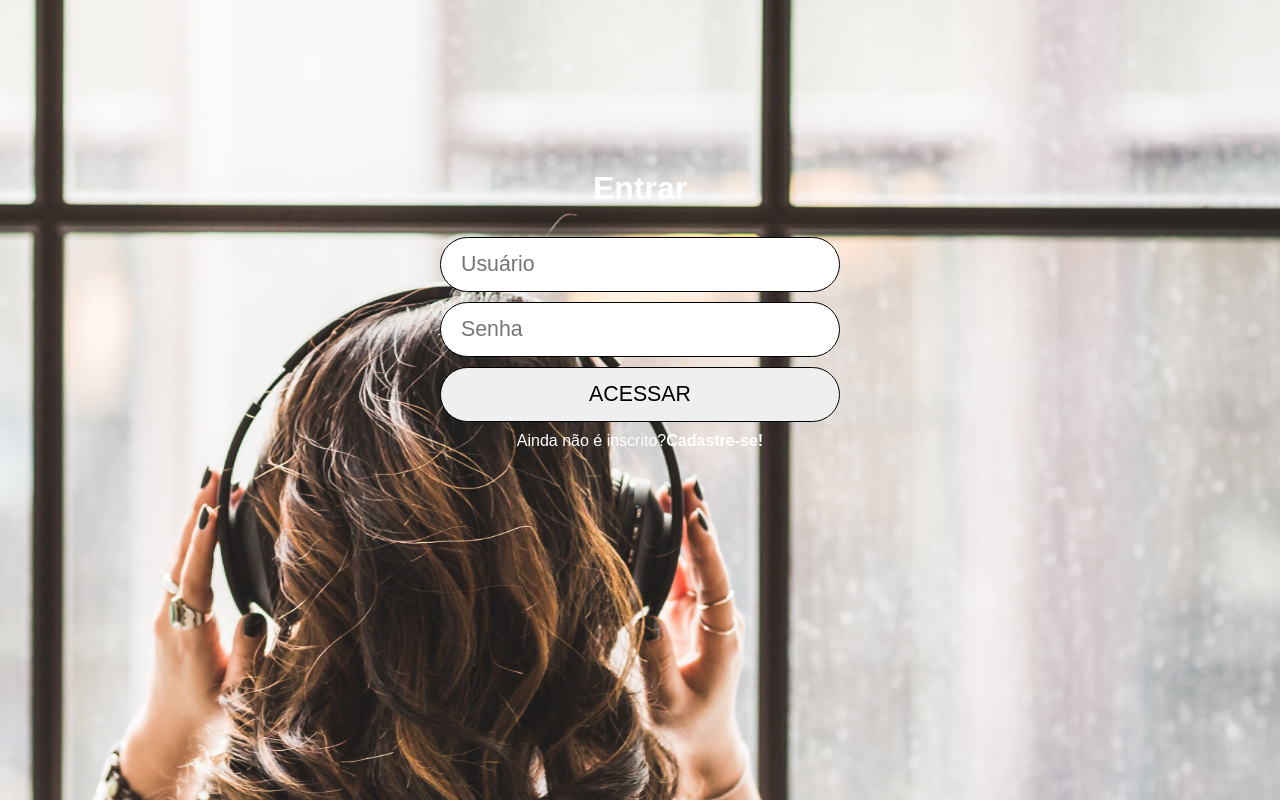
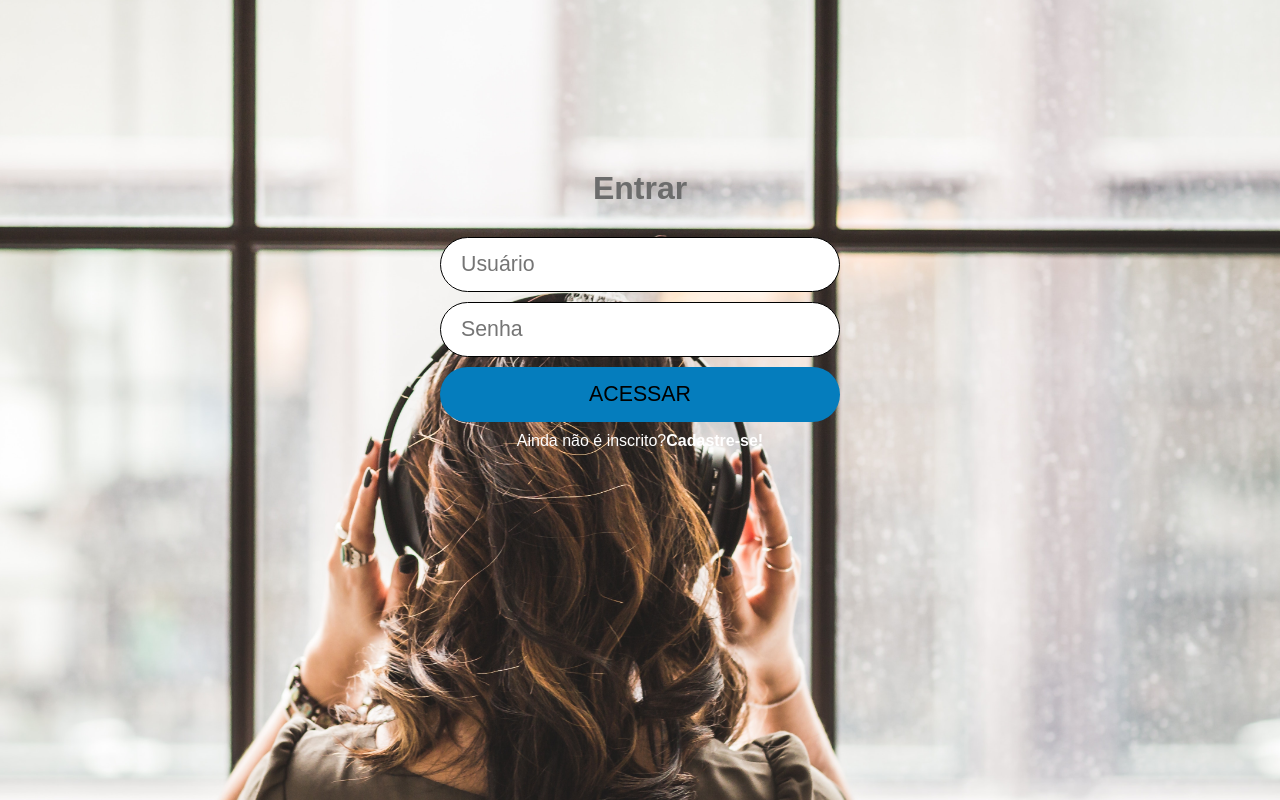
Before and after one commit to LuckySince1910/Projeto-1-Streaming-, a PHP site: page /inicio.php in a window 1280 px wide. Run offline with PHP 8.4, Linux system fonts and the light colour scheme.

Commit message:
Update estilo.css

```diff
--- a/estilo.css
+++ b/estilo.css
@@ -4,9 +4,9 @@
 }
 body{
 	background-image: url("../IMAGENS/fundo01.JPG");
-	background-size: 2000px;
+	background-size: 1600px;
 	background-position: 80% 40%;
-	color: white;
+	color: #6C6C6C;
 	font-family: arial;
 }
 input{
@@ -18,6 +18,7 @@ input{
 	border: 1px solid black;
 	font-size: 16pt;
 	padding: 10px 20px;
+	outline: none;
 }
 
 div#corpo-form{
@@ -25,10 +26,17 @@ div#corpo-form{
 	width: 420px;
 	margin: 150px auto 0px auto;
 }
-div#corpo-form h1{
+div#corpo-form-Cad
+{
+	/*background-color: orange;*/
+	width: 420px;
+	margin: 100px auto 0px auto;
+}
+div#corpo-form h1, div#corpo-form-Cad{
 	text-align: center;
 	padding: 20px;
 }
+
 a{
 	color: white;
 	text-decoration: none;
@@ -38,3 +46,9 @@ a{
 a:hover{
 	text-decoration: underline;
 }
+
+input[type=submit]{
+	background-color: #057DBD;
+	border: none;
+	cursor: pointer;
+}
```
